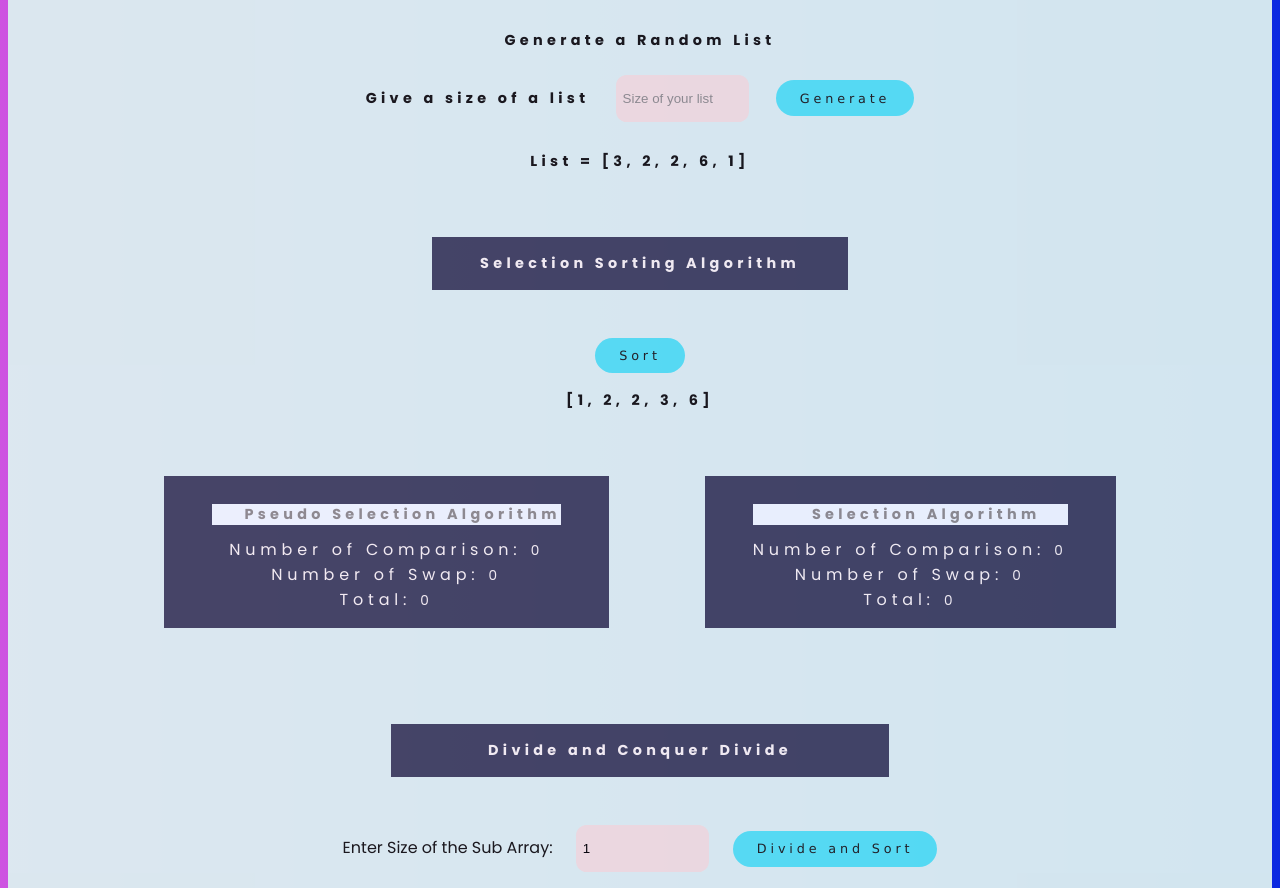
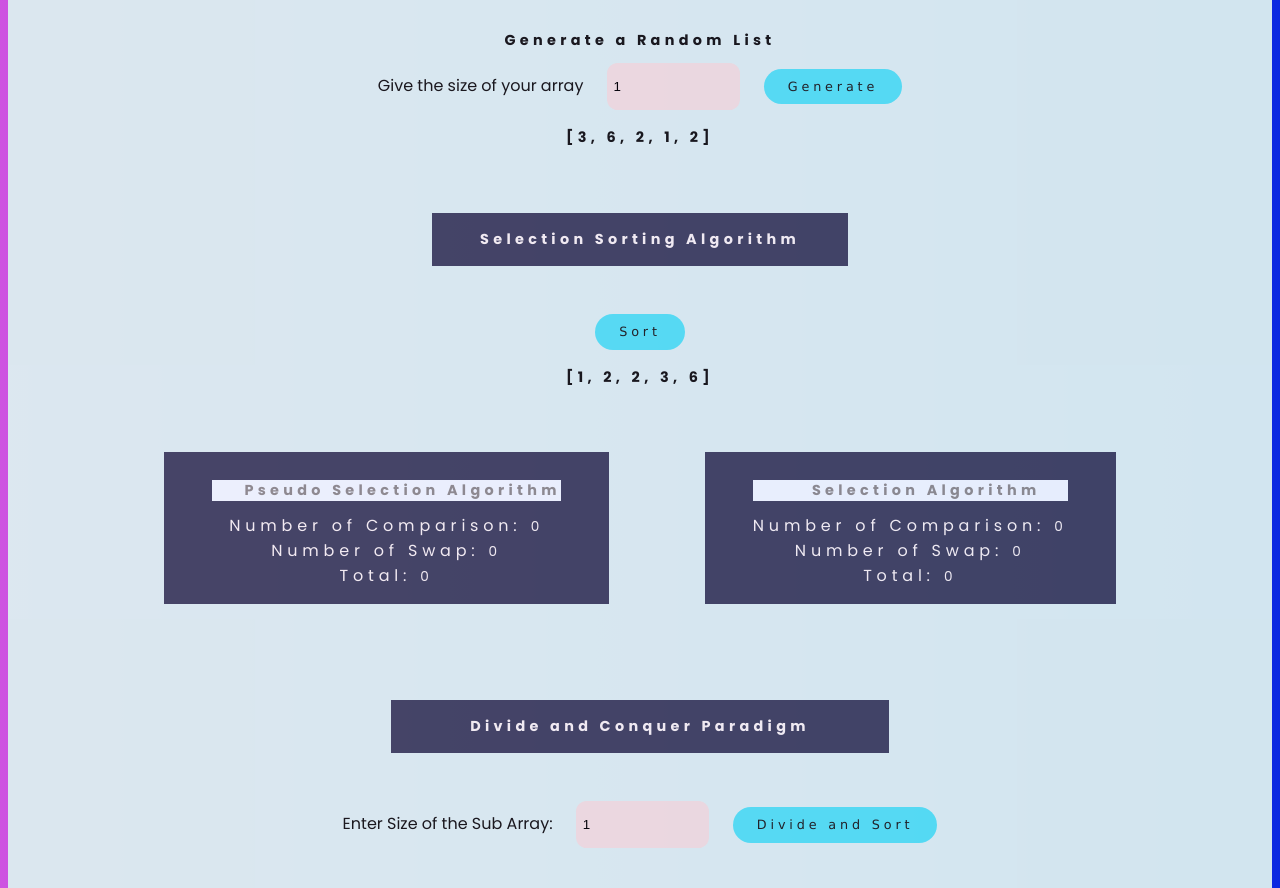
Before and after one commit to aourid/DivideAndConquerSorting, a plain HTML site: page index.html in a window 1280 px wide. Shown: the part 144-1032 px from the top of the page. Drawn offline with Linux system fonts and the light colour scheme.

Commit message:
Add form for Generate, Divide and Sort buttons

```diff
--- a/index.html
+++ b/index.html
@@ -11,16 +11,17 @@
     <div class="container">
       <h1 class="title">Sorting Algorithm</h1>
       <h2 class="randomList">Generate a Random List</h2>
-      <h2 class="listSize">
-        Give a size of a list
+      <form action="">
+        <label for="name">Give the size of your array </label>
         <input
           class="inputholder"
           type="number"
-          placeholder="Size of your list"
+          placeholder="Size of your array "
+          value="1"
         />
-        <button class="generateBTN">Generate</button>
-      </h2>
-      <h2 class="inputdata">List = [3, 2, 2, 6, 1]</h2>
+        <button class="generateBTN" type="button">Generate</button>
+      </form>
+      <h2 class="inputdata">[3, 6, 2, 1, 2]</h2>
 
       <!-- <h2>Input size of your list: <span class="Listsize">n</span></h2> -->
 
@@ -46,8 +47,9 @@
         </div>
       </div>
       <div class="divideAndConquer">
-        <h2 class="sort">Divide and Conquer Divide</h2>
-        Enter Size of the Sub Array:
+        <h2 class="sort">Divide and Conquer Paradigm</h2>
+        <form action="">
+          <label for="name"> Enter Size of the Sub Array:</label>
           <input
             class="subarraySize"
             type="number"
@@ -55,7 +57,7 @@
             value="1"
           />
           <button class="divideBTN" type="button">Divide and Sort</button>
-
+        </form>
         <div class="sort Method3">
           <h2 class="titleMethod">Divide and Conquer Algorithm</h2>
           Number of Comparison: <span class="nb comparisonMethod3">0</span>
```
Lines whose indentation alone changed are shown as unchanged.
